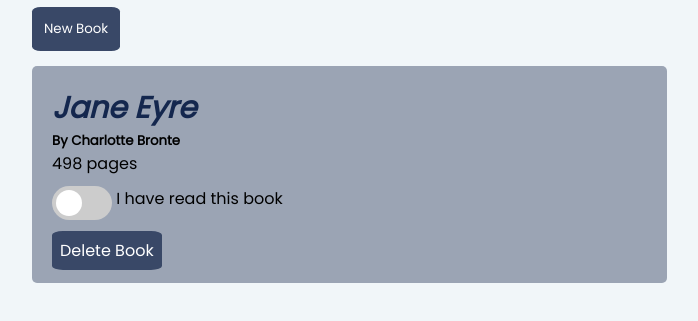
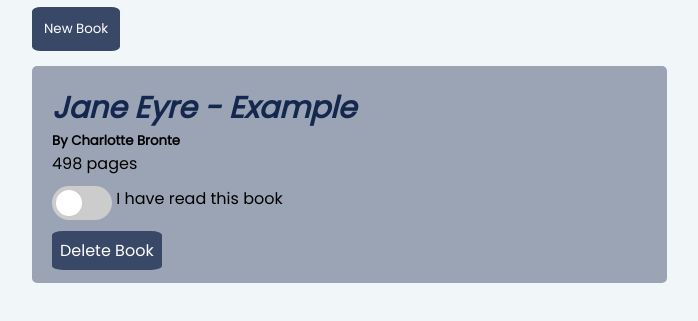
Before and after one commit to Bnjackson/library, a plain HTML site: page index.html in a window 1280 px wide. Shown: the part 119-440 px from the top of the page, without its empty margins (288-986 px from the left). Drawn offline with Linux system fonts and the light colour scheme.

Commit message:
Update index.html

```diff
--- a/index.html
+++ b/index.html
@@ -27,7 +27,7 @@
         </div>
         <div class="flex-container">
             <div class="card">
-                <h2 class="card-title"><i>Jane Eyre</i></h2>
+                <h2 class="card-title"><i>Jane Eyre - Example</i></h2>
                 <h5 class="card-author">By Charlotte Bronte</h5>
                 <span>498 pages</span>
                 <div class="switch-container">
@@ -37,7 +37,6 @@
                     </label>
                     <span class="">I have read this book</span>
                 </div>
-
                 <a class="btn-delete" href="#">Delete Book</a>
             </div>
         </div>
```
